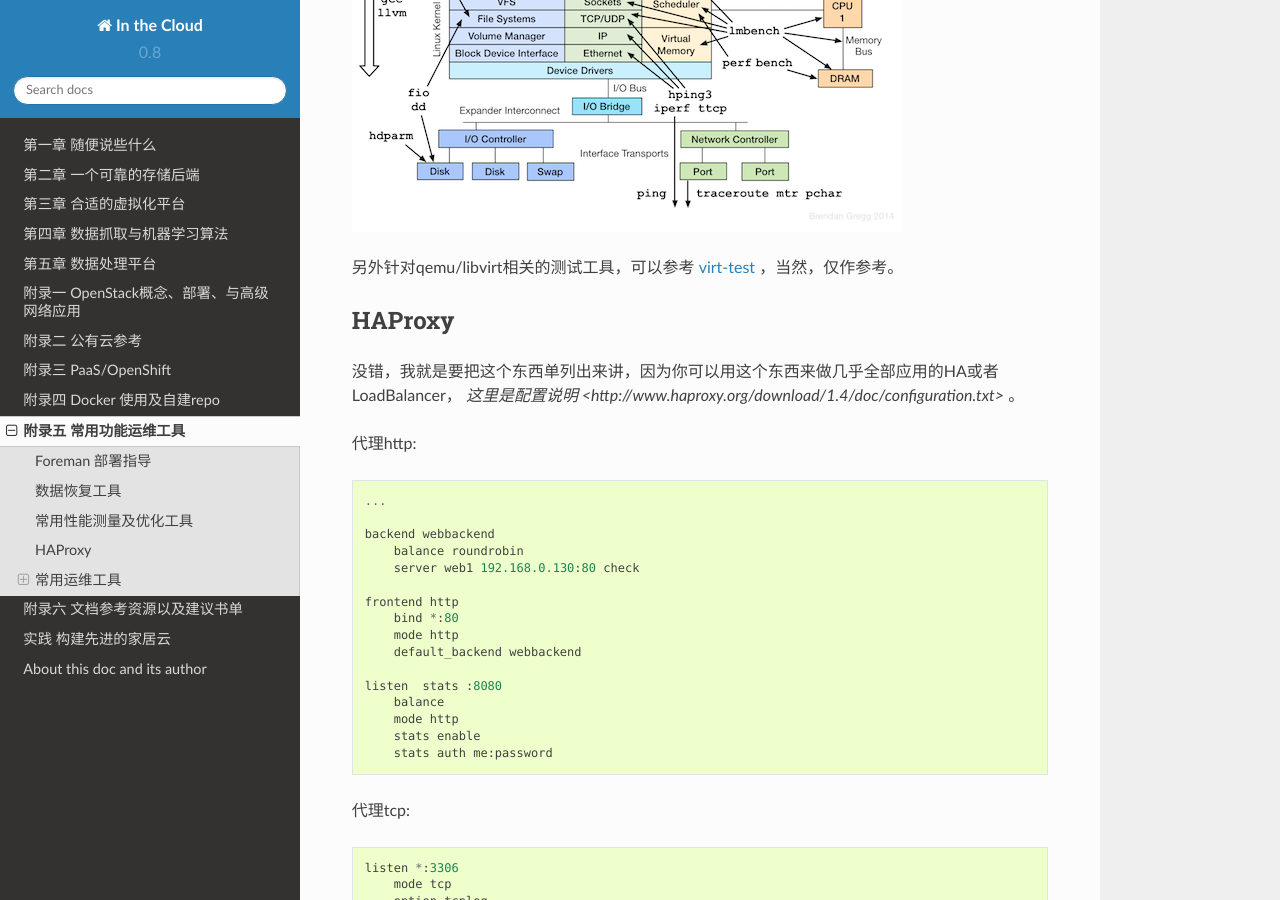
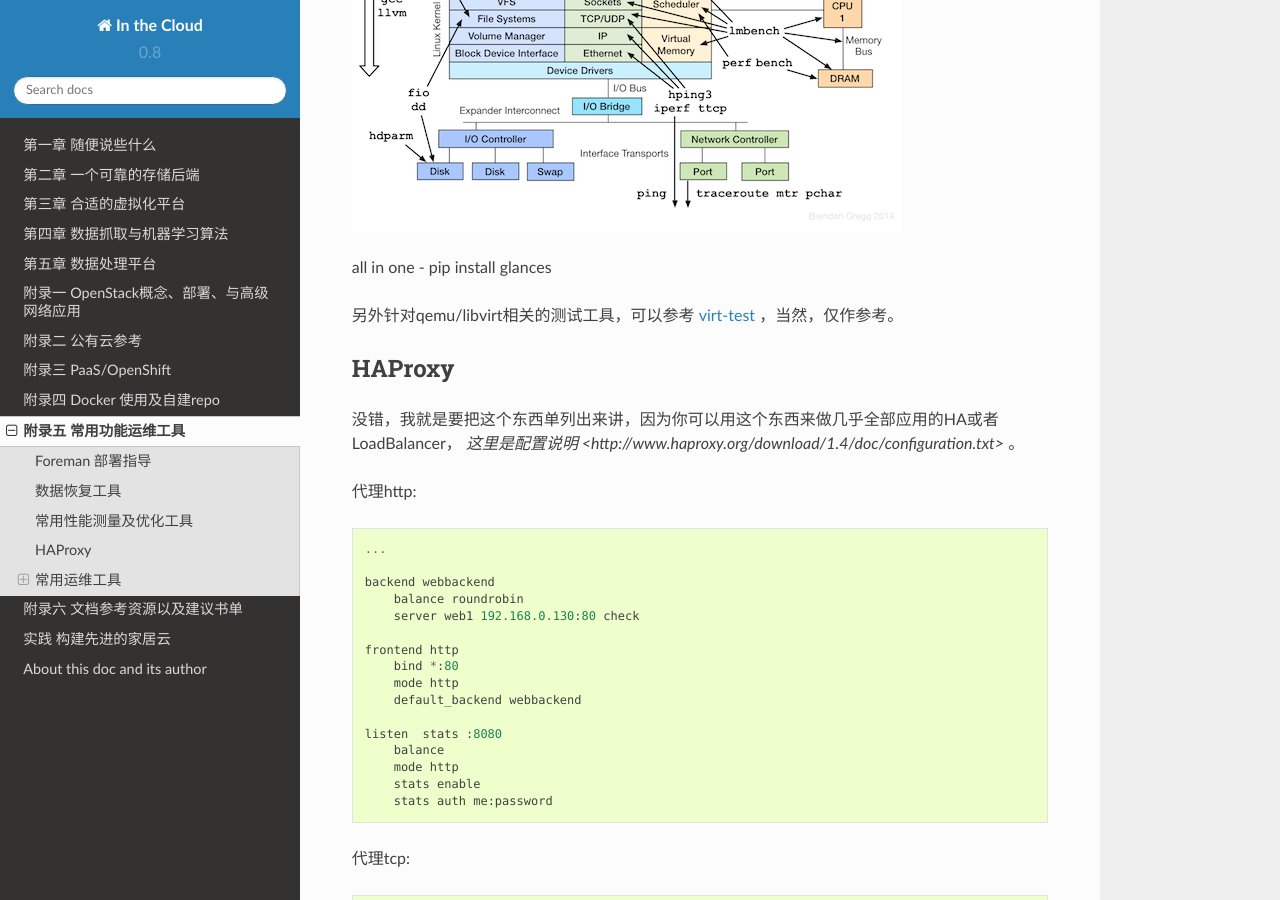
Before and after one commit to lofyer/InTheCloud, a Sphinx documentation site: the page built from source/posts/appendix05.rst, in a window 1280 px wide and 900 px high, scrolled down 1508 px. Built offline with Sphinx 7.4.7 and the Read the Docs theme 2.0.0, drawn with Linux system fonts in a browser that asks for light colours; formulas are drawn with MathJax 3.

Commit message:
glances is f**king good

```diff
--- a/source/posts/appendix05.rst
+++ b/source/posts/appendix05.rst
@@ -27,6 +27,8 @@ extundelete
 - 测试
 
 .. image:: ../images/apx01-11.jpg
+
+all in one - pip install glances
 
 另外针对qemu/libvirt相关的测试工具，可以参考 `virt-test <https://github.com/autotest/virt-test>`_ ，当然，仅作参考。
 
```
